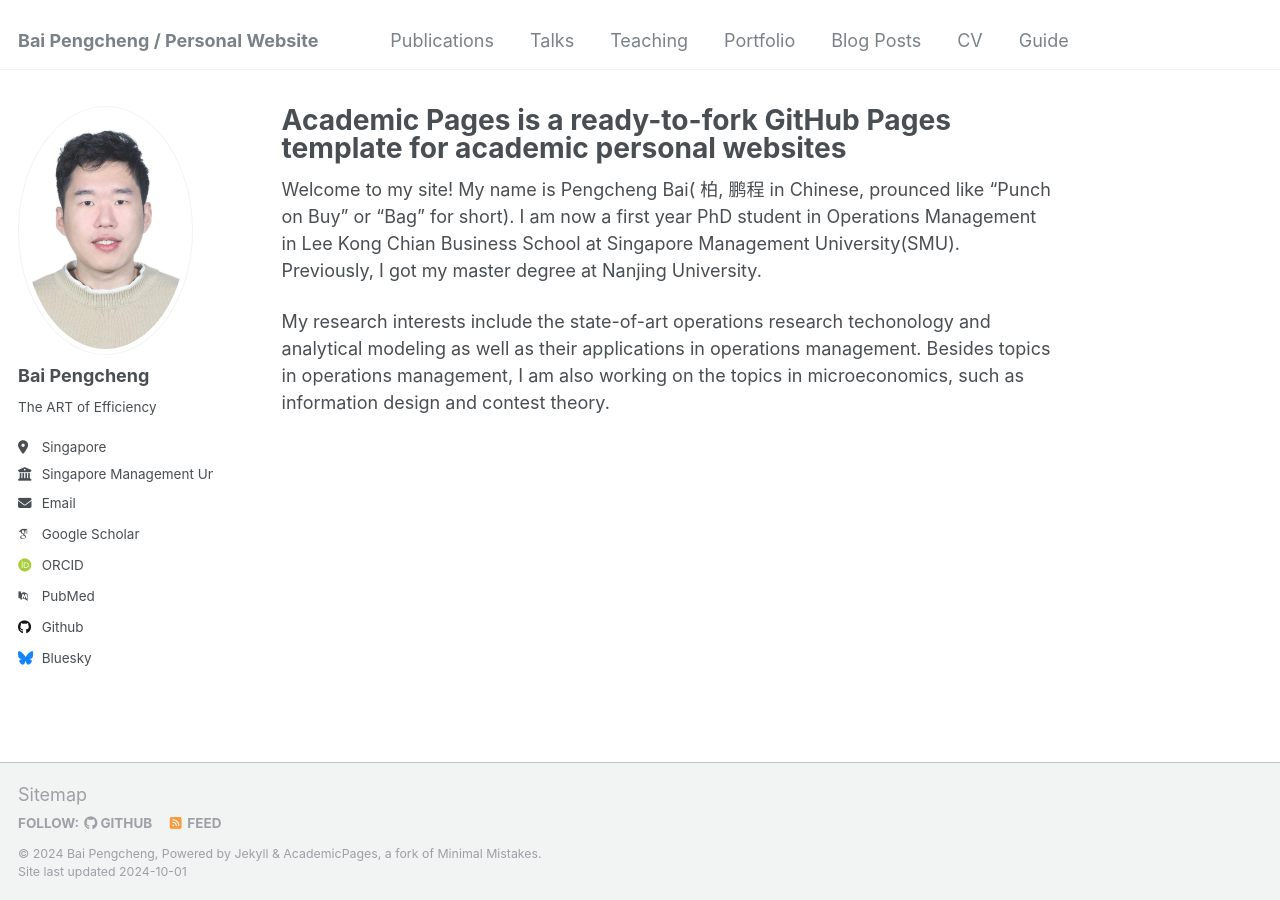
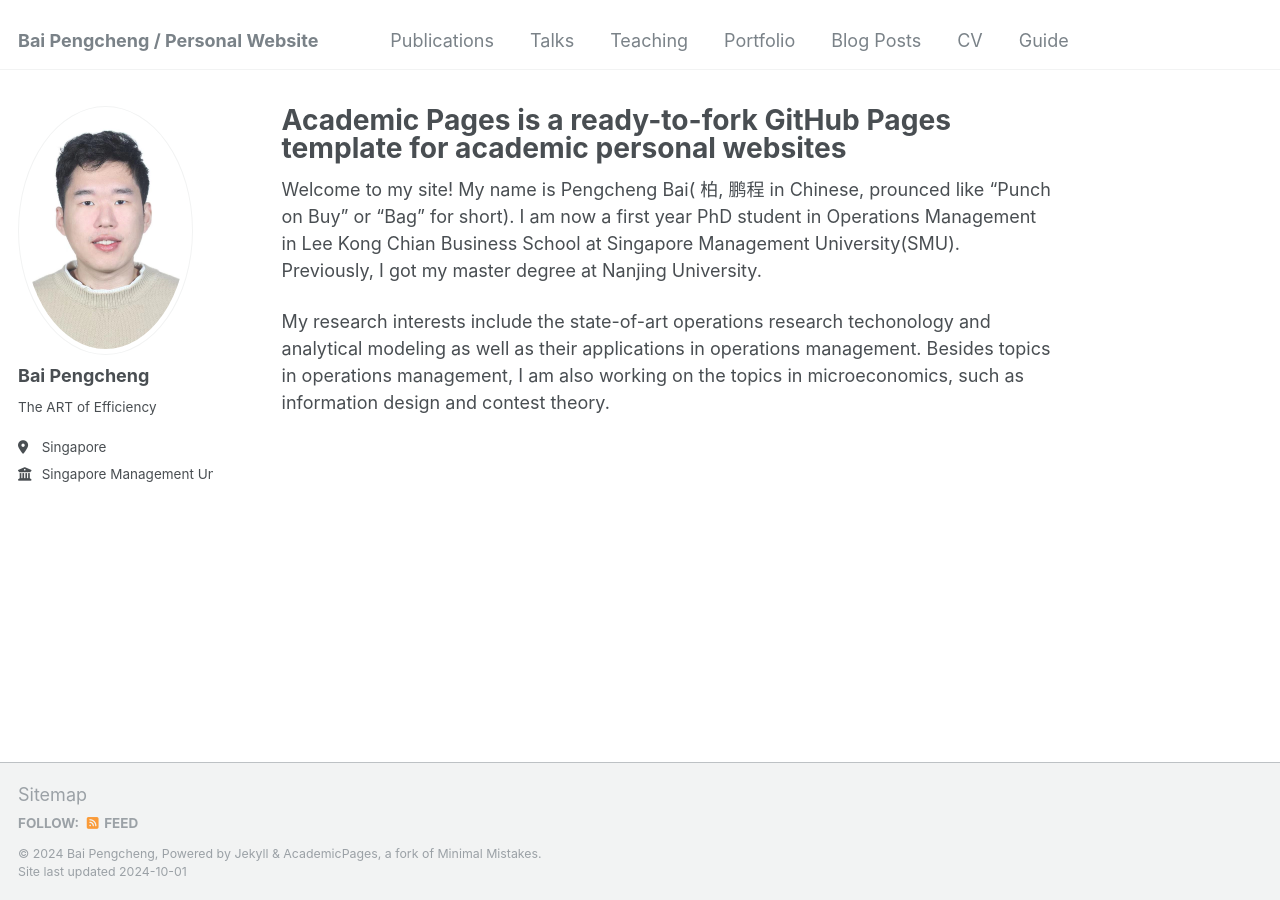
Before and after one commit to ompengchengbai/index, a Jekyll site: the page built from _pages/about.md, in a window 1280 px wide. Built offline with Jekyll 4.4.1, drawn with Linux system fonts in a browser that asks for light colours; some web fonts are replaced.

Commit message:
Update _config.yml

```diff
--- a/_config.yml
+++ b/_config.yml
@@ -28,27 +28,27 @@ author:
   location         : "Singapore"
   employer         : "Singapore Management University"
   uri              : # URL
-  email            : "none@example.org"
+  email            : #"none@example.org"
 
   # Academic websites
   arxiv            : # URL - Update with the correct link to your profile
-  googlescholar    : "https://scholar.google.com/citations?user=PS_CX0AAAAAJ"
+  googlescholar    : #"https://scholar.google.com/citations?user=PS_CX0AAAAAJ"
   impactstory      : # URL
-  orcid            : "http://orcid.org/yourorcidurl"
+  orcid            : #"http://orcid.org/yourorcidurl"
   semantic         : # URL
-  pubmed           : "https://www.ncbi.nlm.nih.gov/pubmed/?term=john+snow"
+  pubmed           : #"https://www.ncbi.nlm.nih.gov/pubmed/?term=john+snow"
   researchgate     : # URL
 
   # Repositories and software development
   bitbucket        : # Username - Update with your username on the site
   codepen          : # Username
   dribbble         : # Username
-  github           : "academicpages"
+  github           : #"academicpages"
   kaggle           : # Username
   stackoverflow    : # User number or user number and name (i.e., use "1" or "1/jeff-atwood")
 
   # Social media
-  bluesky          : "bsky.app" # Replace this with you Bluesky username
+  bluesky          : #"bsky.app" # Replace this with you Bluesky username
   facebook         : # Username
   flickr           : # Username
   foursquare       : # Username
```
